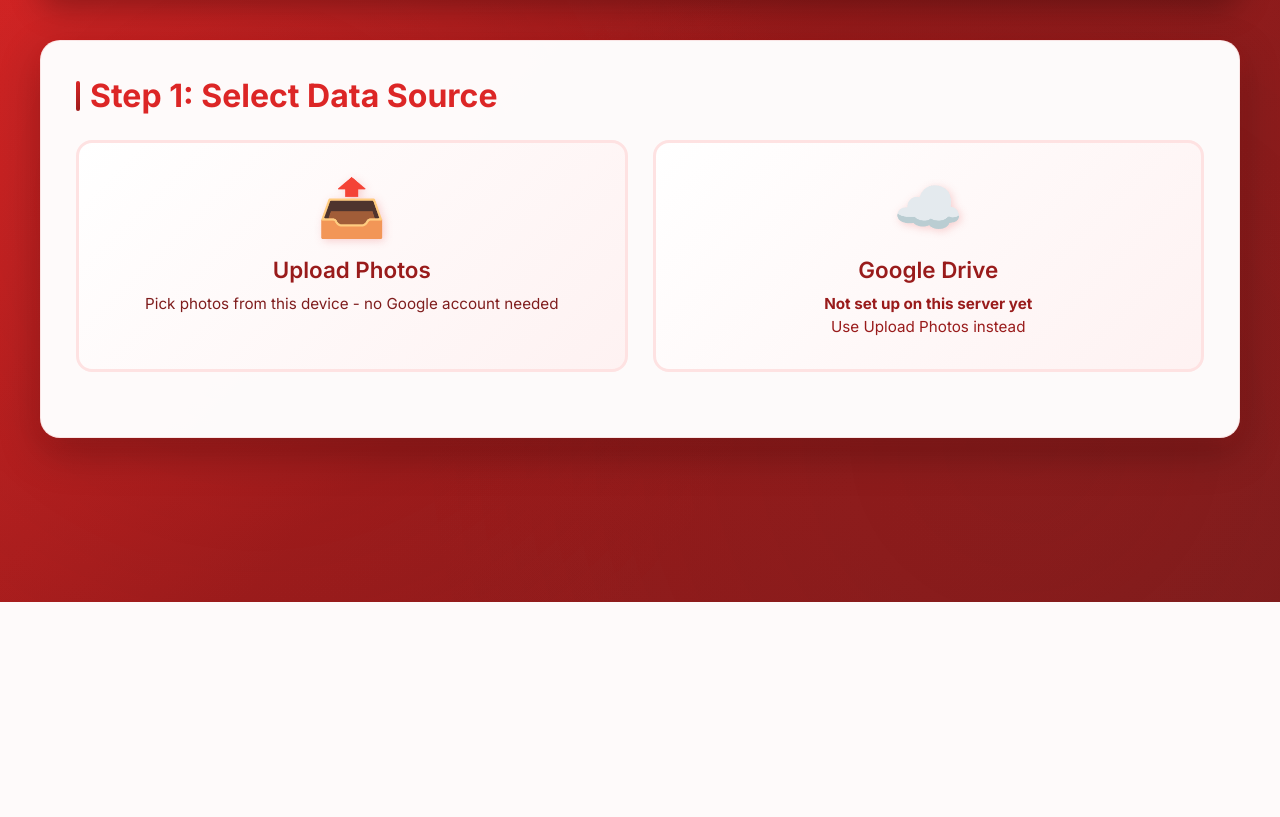
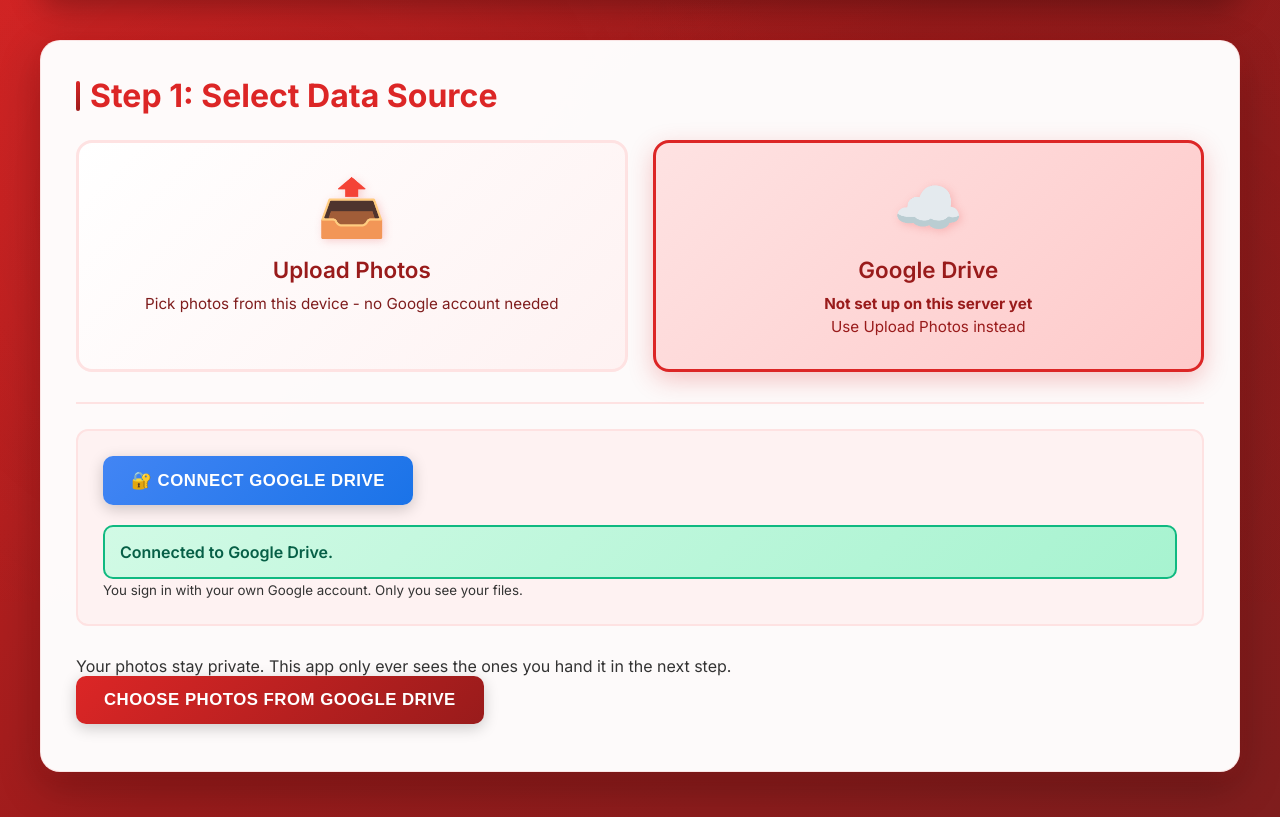
Before and after one commit to laythayache/youthelets, a Flask app: page / in a window 1280 px wide. Shown: the part 198-1015 px from the top of the page. Before the commit the page ends 800 px from the top, so only its background shows below. Run offline with Flask 3, Linux system fonts and the light colour scheme; the visitor is signed in with stand-in values (Sample User, id 1); some libraries are stand-ins or nearby versions.

Commit message:
Signing in led to a dead end, so return the visitor to the app
After a successful Google sign-in the visitor landed on a page telling them to
close a window and return to the main application. They never opened a window -
the app sends them to Google in their own tab - so there was nothing to close and
nowhere to return to. window.close() is blocked on a tab the script did not open,
so the button did nothing either.

The callback now redirects to /?drive=connected and the front end selects the
Drive step and reveals the picker, so signing in leads straight into the next
action. auth_success.html is deleted; nothing else referenced it.

A declined or failed sign-in used to raise inside the callback and return a 500.
Google sends people back to this URL when they hit Cancel, so it now redirects to
/?drive=failed with a plain explanation. Verified: a bare /auth/callback returns
302 to ?drive=failed rather than a traceback.

Co-Authored-By: Claude Opus 5 (1M context) <noreply@anthropic.com>

```diff
--- a/Downloads/tiam/app.py
+++ b/Downloads/tiam/app.py
@@ -12,7 +12,7 @@ import base64
 import numpy as np
 import pandas as pd
 from pathlib import Path
-from flask import Flask, render_template, request, jsonify, send_file, session, make_response
+from flask import Flask, render_template, request, jsonify, send_file, session, make_response, redirect
 from werkzeug.utils import secure_filename
 from werkzeug.middleware.proxy_fix import ProxyFix
 import torch
@@ -275,6 +275,7 @@ def index():
     auto_load_enabled = bool(YOUTHELETES_DRIVE_FOLDER_ID and os.path.exists(SERVICE_ACCOUNT_FILE))
     return render_template('index.html',
                          drive_configured=(os.path.exists(CLIENT_SECRETS_FILE) and bool(GOOGLE_API_KEY)),
+                         drive_connected=('credentials' in session),
                          insightface_available=(face_detector is not None and embedding_model is not None),
                          insightface_error=model_error,
                          auto_load_enabled=auto_load_enabled,
@@ -309,15 +310,22 @@ def auth():
 
 @app.route('/auth/callback')
 def auth_callback():
-    """Handle OAuth callback"""
-    flow = Flow.from_client_secrets_file(
-        CLIENT_SECRETS_FILE,
-        scopes=SCOPES,
-        redirect_uri=request.url_root + 'auth/callback',
-        state=session['state']
-    )
-    flow.fetch_token(authorization_response=request.url)
-    credentials = flow.credentials
+    """Finish the Google sign-in and put the visitor back in the app, connected."""
+    try:
+        flow = Flow.from_client_secrets_file(
+            CLIENT_SECRETS_FILE,
+            scopes=SCOPES,
+            redirect_uri=request.url_root + 'auth/callback',
+            state=session.get('state')
+        )
+        flow.fetch_token(authorization_response=request.url)
+        credentials = flow.credentials
+    except Exception as e:
+        # Google sends people back here when they decline, too. A traceback is not
+        # an answer for someone who just clicked Cancel.
+        print(f"OAuth callback failed: {e}")
+        return redirect('/?drive=failed')
+
     session['credentials'] = {
         'token': credentials.token,
         'refresh_token': credentials.refresh_token,
@@ -326,7 +334,8 @@ def auth_callback():
         'client_secret': credentials.client_secret,
         'scopes': credentials.scopes
     }
-    return render_template('auth_success.html')
+    return redirect('/?drive=connected')
+
 
 def get_youtheletes_service():
     """Get Google Drive service for youtheletes using service account"""
--- a/Downloads/tiam/static/js/app.js
+++ b/Downloads/tiam/static/js/app.js
@@ -12,12 +12,35 @@ let matchingResults = [];
 // Initialize
 document.addEventListener('DOMContentLoaded', function() {
     setupEventListeners();
+    handleDriveReturn();
 
     // Auto-load if configured
     if (typeof autoLoadEnabled !== 'undefined' && autoLoadEnabled) {
         autoLoadFromDrive();
     }
 });
+
+// Google sends the visitor back to /?drive=... in the same tab they left from,
+// so pick that up and drop them straight into the Drive step rather than on a
+// page telling them to close a window they never opened.
+function handleDriveReturn() {
+    const params = new URLSearchParams(window.location.search);
+    const outcome = params.get('drive');
+    const connected = (typeof driveConnected !== 'undefined' && driveConnected);
+
+    if (outcome === 'failed') {
+        selectSource('drive');
+        showAuthStatus('Google sign-in did not complete. You can try again, or use Upload Photos instead.', 'error');
+    } else if (outcome === 'connected' || connected) {
+        selectSource('drive');
+        showAuthStatus('Connected to Google Drive.', 'success');
+    }
+
+    if (outcome) {
+        // do not leave the marker in the address bar, or a refresh replays it
+        window.history.replaceState({}, '', window.location.pathname);
+    }
+}
 
 async function autoLoadFromDrive() {
     // Hide folder selection UI
--- a/Downloads/tiam/templates/index.html
+++ b/Downloads/tiam/templates/index.html
@@ -174,6 +174,7 @@
     <script>
         // Pass auto-load configuration to JavaScript
         const autoLoadEnabled = {{ 'true' if auto_load_enabled else 'false' }};
+        const driveConnected = {{ 'true' if drive_connected else 'false' }};
     </script>
     <script src="https://apis.google.com/js/api.js" async defer></script>
     <script src="{{ url_for('static', filename='js/app.js') }}"></script>
```
Also changed, not shown: Downloads/tiam/templates/auth_success.html (deleted, +0 -18 lines), FIXLOG.md (+20 -0 lines).
